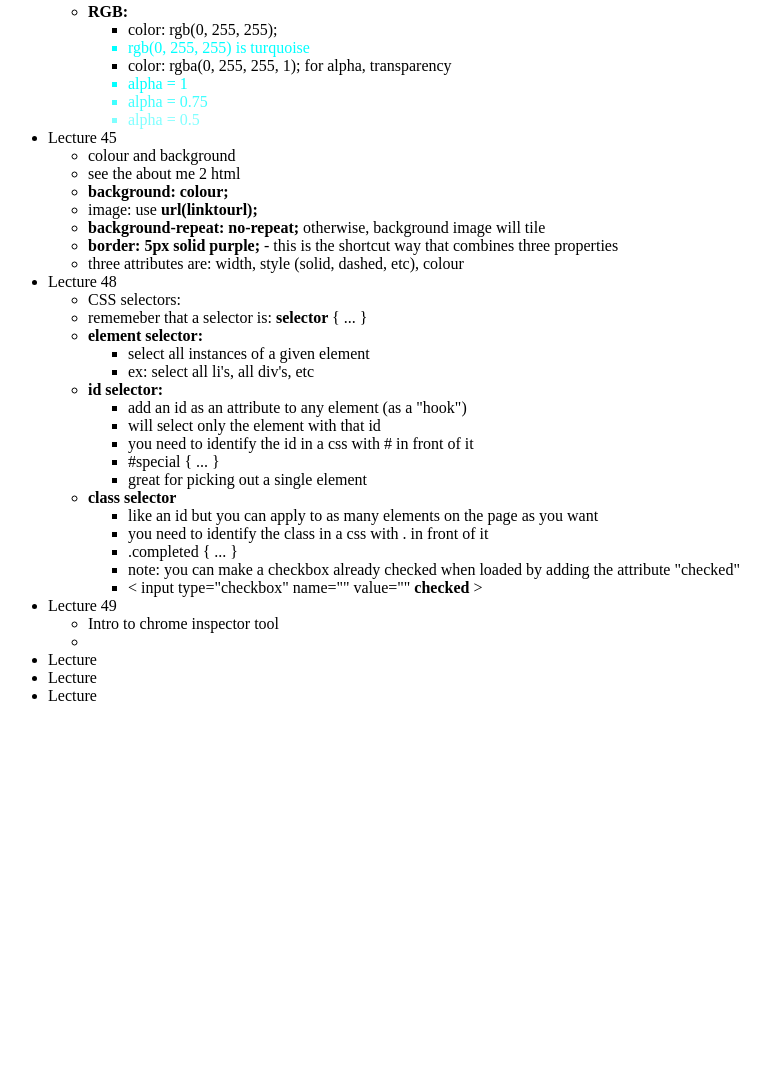
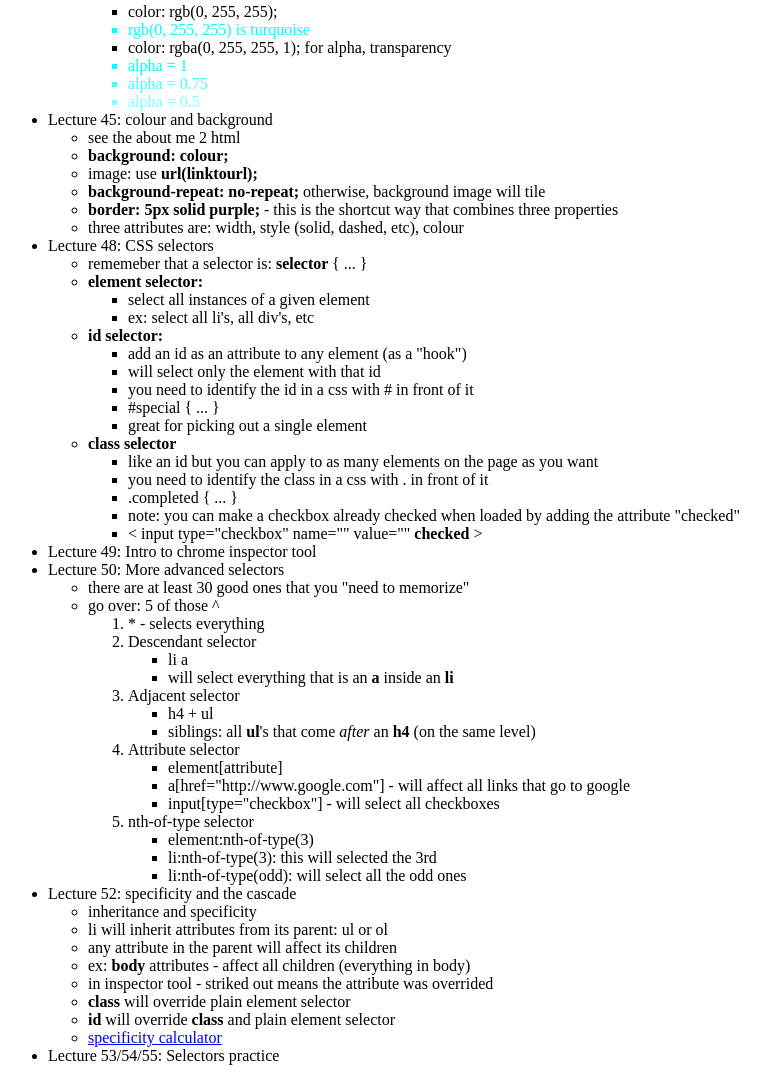
Before and after one commit to seasyhuang/Web-Dev-Bootcamp, a plain HTML site: page notes2.html in a window 1280 px wide. Shown: the part 556-1637 px from the top of the page, without its empty margins (0-770 px from the left). Before the commit the page ends 1277 px from the top, so only its background shows below. Drawn offline with Linux system fonts and the light colour scheme.

Commit message:
next: Selectors practice

```diff
--- a/notes2.html
+++ b/notes2.html
@@ -38,9 +38,9 @@
           </ul>
         </ol>
       </ul>
-      <li>Lecture 44</li>
+
+      <li>Lecture 44: colours in CSS</li>
       <ul>
-        <li>colours in CSS</li>
         <li>there are 147 named colours in CSS: <a href="https://colours.neilorangepeel.com/">this site has all of them here</a></li>
         <li><strong>hexidecimal:</strong> base 16</li>
         <ul>
@@ -58,9 +58,9 @@
           <li style ="color: rgba(0, 255, 255, 0.5)">alpha = 0.5</li>
         </ul>
       </ul>
-      <li>Lecture 45</li>
+
+      <li>Lecture 45: colour and background</li>
       <ul>
-        <li>colour and background</li>
         <li>see the about me 2 html</li>
         <li><strong>background: colour;</strong></li>
         <li>image: use <strong>url(linktourl);</strong></li>
@@ -68,9 +68,9 @@
         <li><strong>border: 5px solid purple;</strong> - this is the shortcut way that combines three properties</li>
         <li>three attributes are: width, style (solid, dashed, etc), colour</li>
       </ul>
-      <li>Lecture 48</li>
+
+      <li>Lecture 48: CSS selectors</li>
       <ul>
-        <li>CSS selectors:</li>
         <li>rememeber that a selector is: <strong>selector </strong>{ ... } </li>
         <li><strong>element selector:</strong></li>
         <ul>
@@ -94,14 +94,54 @@
           <li>< input type="checkbox" name="" value="" <strong>checked</strong> ></li>
         </ul>
       </ul>
-      <li>Lecture 49</li>
+
+      <li>Lecture 49: Intro to chrome inspector tool</li>
+
+      <li>Lecture 50: More advanced selectors</li>
       <ul>
-        <li>Intro to chrome inspector tool</li>
-        <li></li>
+        <li>there are at least 30 good ones that you "need to memorize"</li>
+        <li>go over: 5 of those ^</li>
+        <ol>
+          <li>* - selects everything</li>
+          <li>Descendant selector</li>
+            <ul>
+              <li>li a</li>
+              <li>will select everything that is an <strong>a</strong> inside an <strong>li</strong> </li>
+            </ul>
+          <li>Adjacent selector</li>
+            <ul>
+              <li>h4 + ul</li>
+              <li>siblings: all <strong>ul</strong>'s that come <em>after</em> an <strong>h4</strong> (on the same level) </li>
+            </ul>
+          <li>Attribute selector</li>
+            <ul>
+              <li>element[attribute] </li>
+              <li>a[href="http://www.google.com"] - will affect all links that go to google </li>
+              <li>input[type="checkbox"] - will select all checkboxes</li>
+            </ul>
+          <li>nth-of-type selector</li>
+            <ul>
+              <li>element:nth-of-type(3) </li>
+              <li>li:nth-of-type(3): this will selected the 3rd</li>
+              <li>li:nth-of-type(odd): will select all the odd ones</li>
+            </ul>
+        </ol>
       </ul>
-      <li>Lecture </li>
-      <li>Lecture </li>
-      <li>Lecture </li>
+
+      <li>Lecture 52: specificity and the cascade</li>
+      <ul>
+        <li>inheritance and specificity</li>
+        <li>li will inherit attributes from its parent: ul or ol</li>
+        <li>any attribute in the parent will affect its children</li>
+        <li>ex: <strong>body</strong> attributes - affect all children (everything in body)</li>
+        <li>in inspector tool - striked out means the attribute was overrided</li>
+        <li><strong>class</strong> will override plain element selector</li>
+        <li><strong>id</strong> will override <strong>class</strong> and plain element selector</li>
+        <li><a href="https://specificity.keegan.st">specificity calculator</a></li>
+      </ul>
+
+      <li>Lecture 53/54/55: Selectors practice</li>
+
     </ul>
   </body>
 </html>
--- /dev/null
+++ b/selectors.css
@@ -0,0 +1,43 @@
+/*Element*/
+li {
+
+}
+/*class*/
+.hello {
+
+}
+/*id*/
+#name {
+
+}
+
+/*Star*/
+
+* {
+	border: 1px solid lightgrey;
+}
+
+/*Descendant Selector*/
+
+li a {
+	color: red;
+}
+
+/*Adjacent Selector*/
+
+h4 + ul {
+	border: 4px solid red;
+}
+
+
+/*Attribute Selector*/
+
+a[href="http://www.google.com"] {
+	background: blue;
+}
+
+/*nth of type*/
+
+li:nth-of-type(odd){
+	background: purple;
+}
```
Also changed, not shown: demo.html (added, +48 -0 lines).
